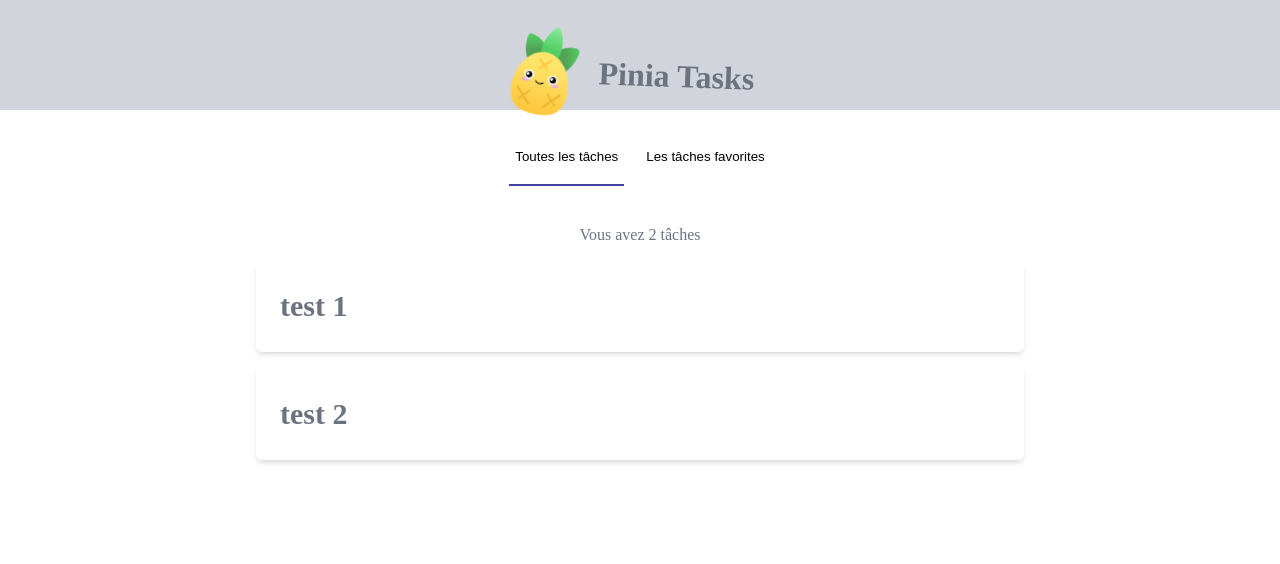
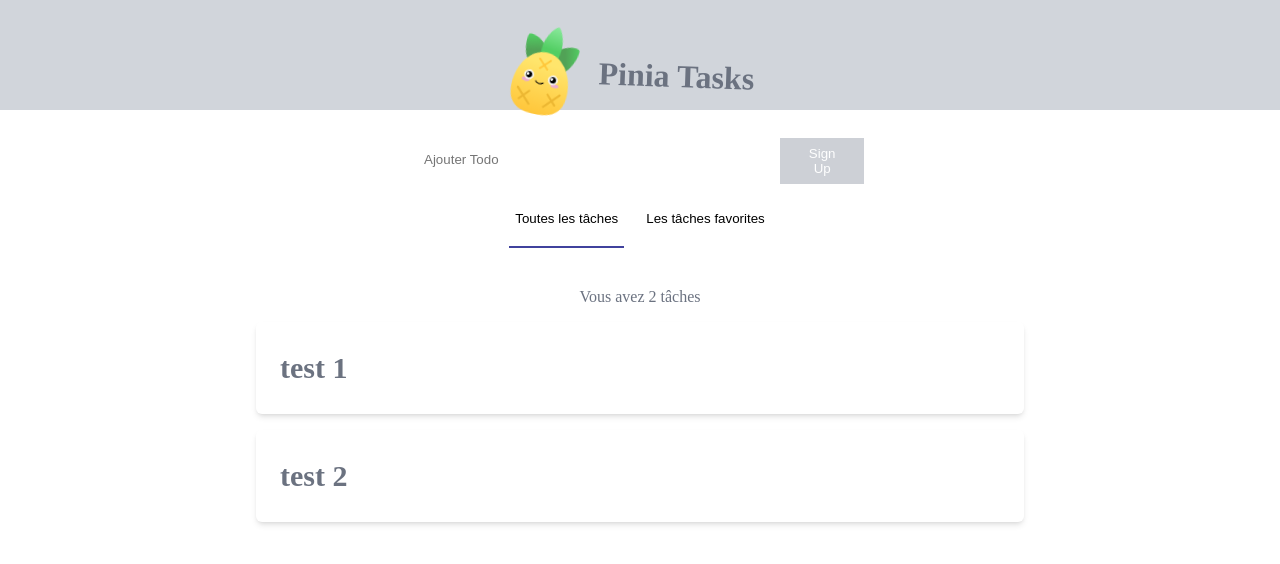
Before and after one commit to CodeurCopieur/Pinia-Course, a Vue app in the folder pinia-tasks/: page / in a window 1280 px wide. Shown: the top 564 px of the page. Built offline with nearby package versions, Linux system fonts and the light colour scheme; some icons are missing.

Commit message:
import TaskForm

```diff
--- a/pinia-tasks/src/App.vue
+++ b/pinia-tasks/src/App.vue
@@ -4,6 +4,7 @@
   import { ref } from 'vue'
   import { useTaskStore } from './stores/taskStore'
   import TaskDetails from './components/TaskDetails.vue'
+  import TaskForm from './components/TaskForm.vue'
 
   const taskStore  = useTaskStore();
 
@@ -19,6 +20,12 @@
       <h1 class="m-0 pt-6 ml-3.5 text-gray-500" style="rotate: 2deg;">Pinia Tasks</h1>
     </header>
 
+    <!-- new tak form  -->
+    <div class="new-task-form">
+      <TaskForm/>
+    </div>
+
+    <!-- filter -->
     <nav class="flex justify-center h-14 mb-10">
       <button
         @click="filter = 'all'"
```
